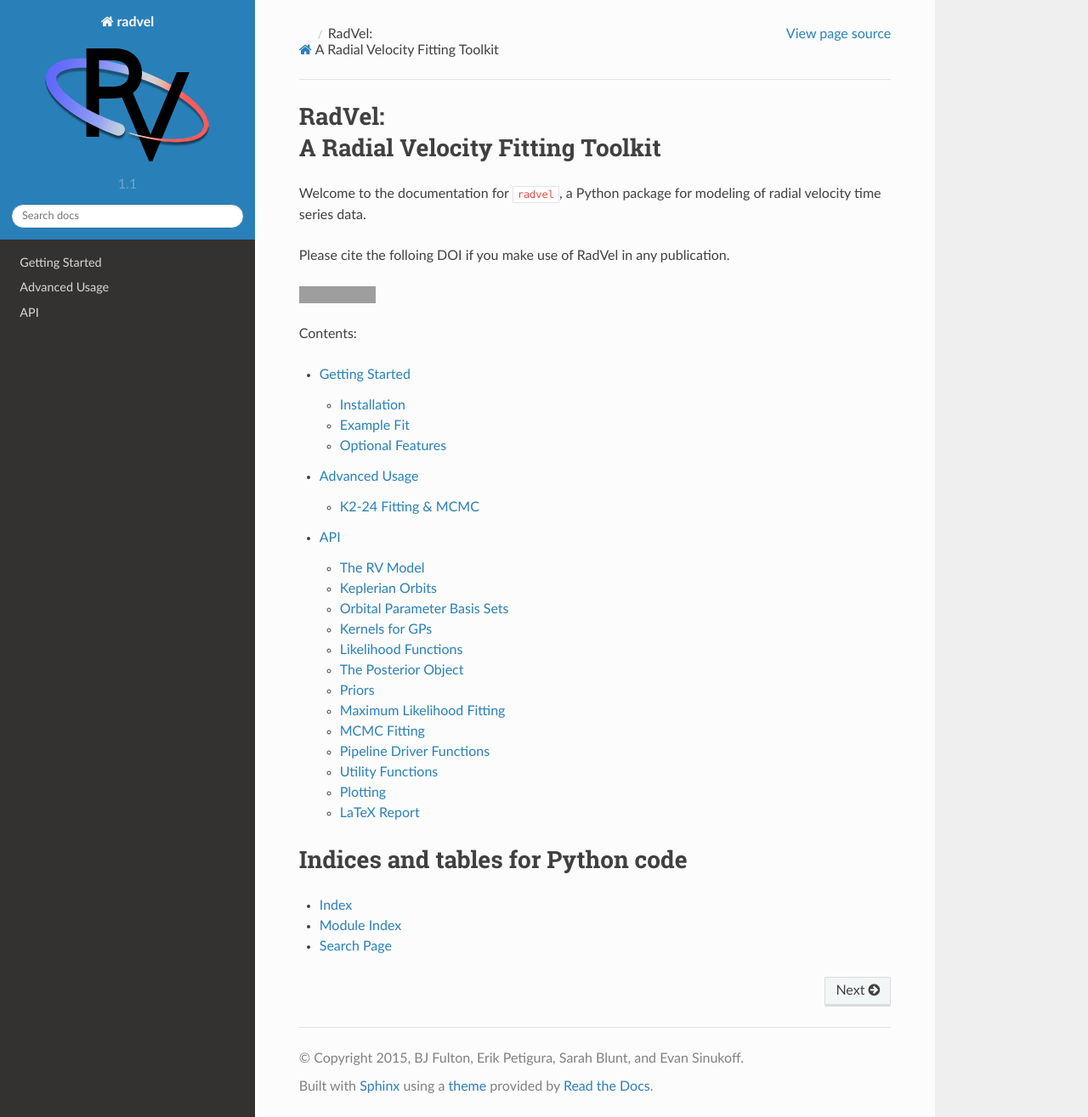
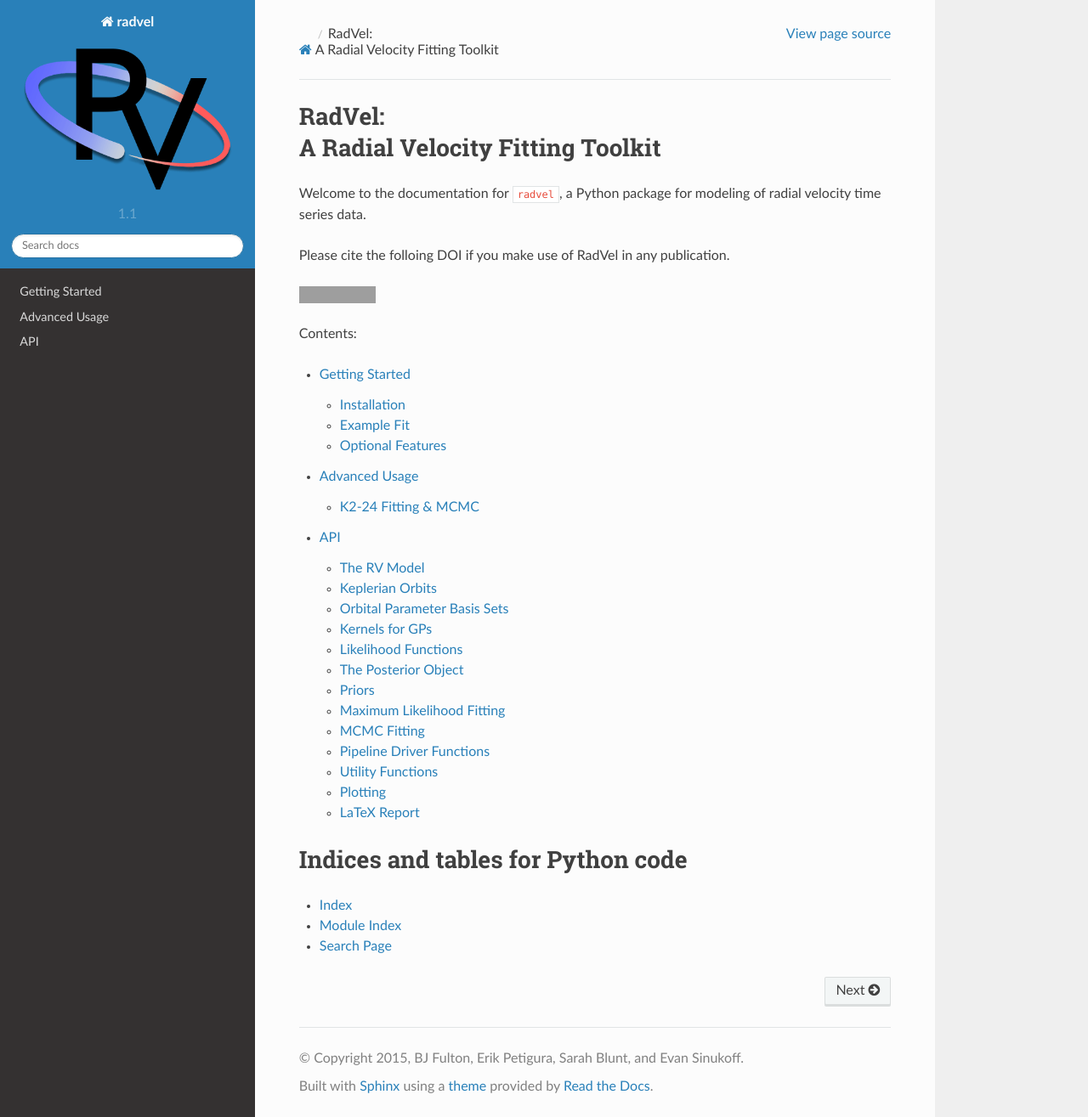
Before and after one commit to California-Planet-Search/radvel, a Sphinx documentation site: the page built from docs/index.rst, in a window 1280 px wide and 1315 px high. Shown: the whole window at 85% size. Built offline with Sphinx 7.4.7 and the Read the Docs theme 2.0.0, drawn with Linux system fonts in a browser that asks for light colours; pages that are not in the unit, such as notebooks, are missing from menus; grey boxes are pictures that could not be loaded.

Commit message:
updating logo

```diff
--- a/docs/conf.py
+++ b/docs/conf.py
@@ -142,7 +142,7 @@
 
 # The name of an image file (relative to this directory) to place at the top
 # of the sidebar.
-html_logo = "plots/radvel_logo_small_alpha.png"
+html_logo = "plots/radvel_logo_alpha_retina.png"
 
 # The name of an image file (within the static path) to use as favicon of the
 # docs.  This file should be a Windows icon file (.ico) being 16x16 or 32x32
```
Also changed, not shown: docs/plots/radvel_logo_alpha_retina.png (added).
